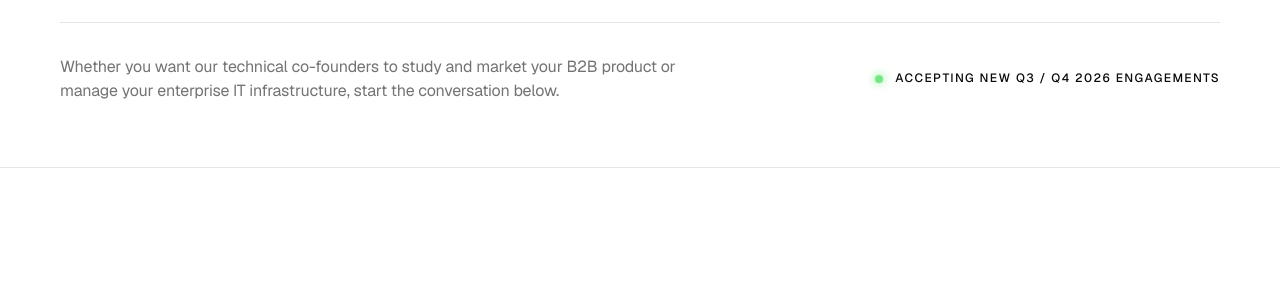
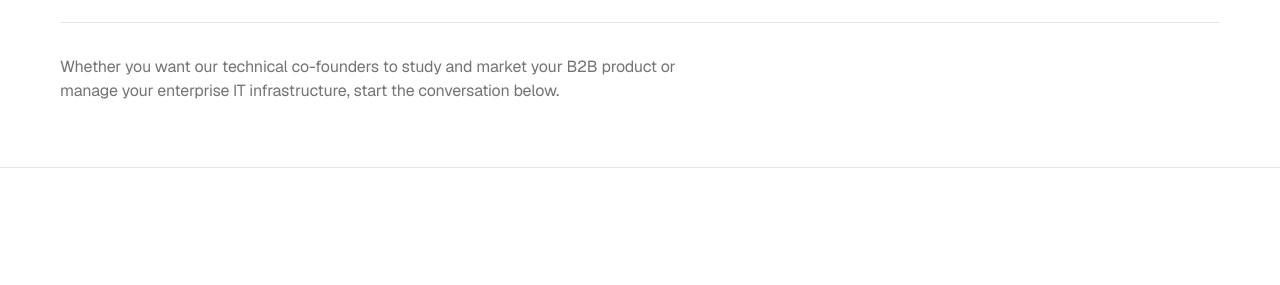
Before and after one commit to simplehuman1988/wecoden-new, a plain HTML site: page contact-us.html in a window 1280 px wide. Shown: the part 470-755 px from the top of the page. Drawn offline with nearby package versions, Linux system fonts and the light colour scheme.

Commit message:
modify q3 q4 engagements

```diff
--- a/contact-us.html
+++ b/contact-us.html
@@ -110,10 +110,10 @@
             <p class="lead" style="max-width: 620px;">
               Whether you want our technical co-founders to study and market your B2B product or manage your enterprise IT infrastructure, start the conversation below.
             </p>
-            <div style="display: flex; align-items: center; gap: 12px;">
+            <!--<div style="display: flex; align-items: center; gap: 12px;">
               <span class="status-dot"></span>
               <span class="eyebrow eyebrow-dark">Accepting New Q3 / Q4 2026 Engagements</span>
-            </div>
+            </div>-->
           </div>
         </div>
       </section>
```
